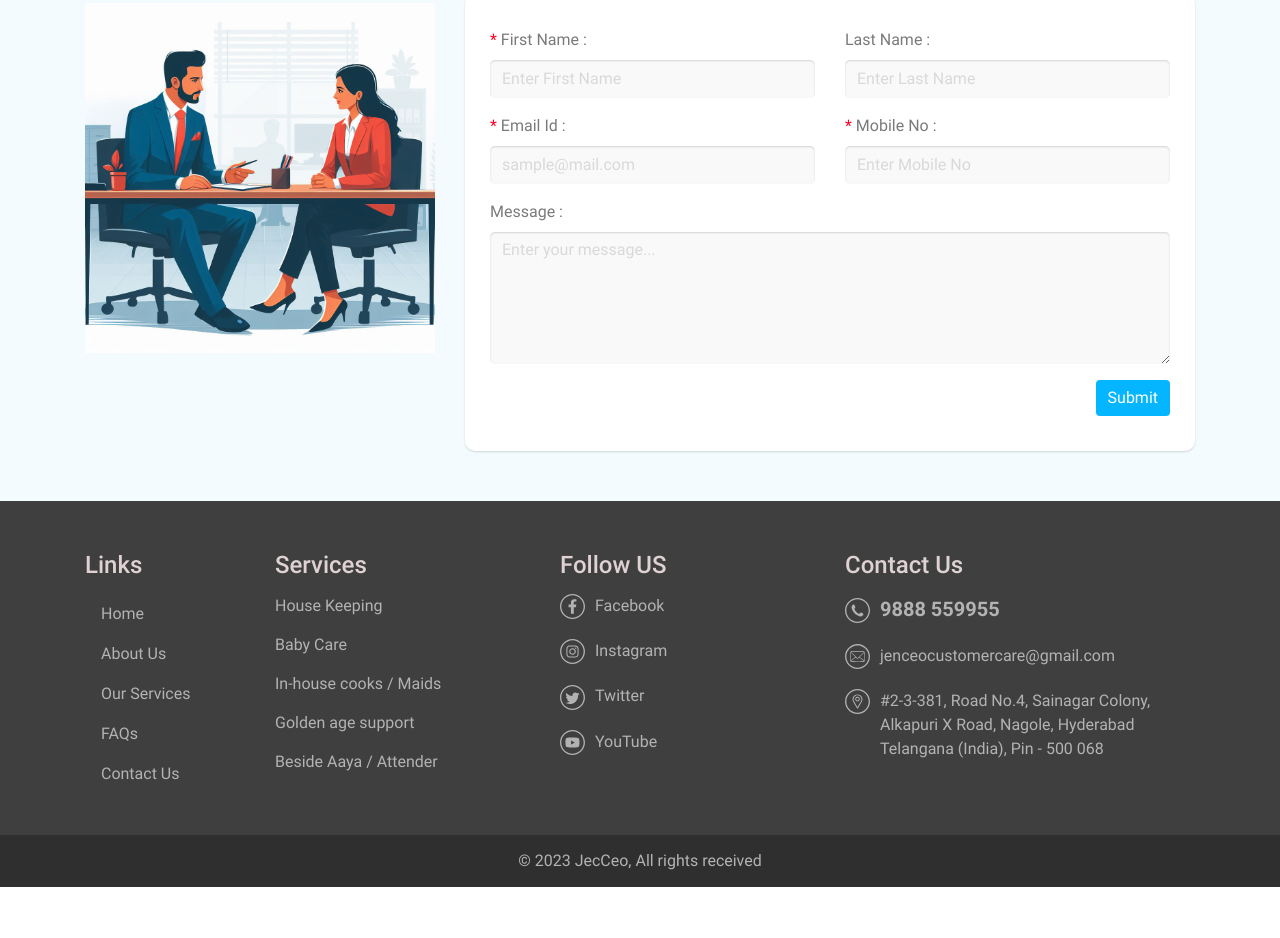
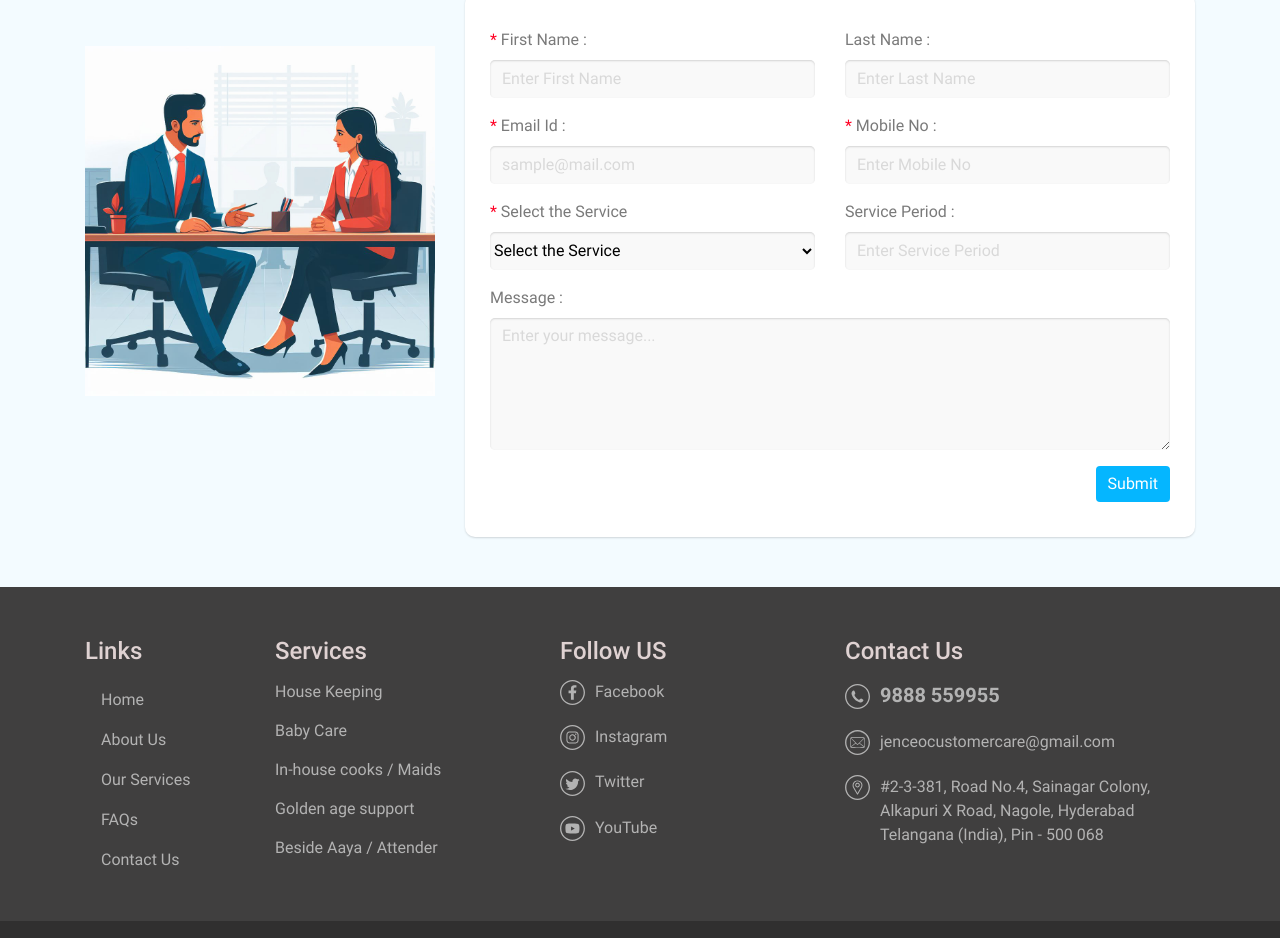
Before and after one commit to jnanaprakashpinisetti/HomeCare, a React (Create React App) app in the folder home-care/: page /#/ in a window 1280 px wide. Shown: the part 2338-3276 px from the top of the page. Before the commit the page ends 3225 px from the top, so only its background shows below. Built offline with nearby package versions, Linux system fonts and the light colour scheme.

Commit message:
Service Type and Service Pyred added, but email js is not working, we have to work on this

```diff
--- a/home-care/src/components/EnquiryForm.js
+++ b/home-care/src/components/EnquiryForm.js
@@ -1,8 +1,7 @@
 import React, { useRef, useState } from 'react';
 import emailjs from '@emailjs/browser';
-import ThankYouModal from './ThankYouModal'
-
-import contactUs from '../images/img/contact-us-2.jpg'
+import ThankYouModal from './ThankYouModal';
+import contactUs from '../images/img/contact-us-2.jpg';
 
 const EnquiryForm = () => {
     const form = useRef();
@@ -11,13 +10,17 @@ const EnquiryForm = () => {
     const [email, setEmail] = useState("");
     const [mobile, setMobile] = useState("");
     const [message, setMessage] = useState("");
+    const [serviceType, setServiceType] = useState("");
+    const [servicePeriod, setServicePeriod] = useState("");
 
     const [error, setError] = useState({
         firstName: "",
         secondName: "",
         email: "",
         mobile: "",
-        message: ""
+        message: "",
+        serviceType: "",
+        servicePeriod: ""
     });
 
     // Modal State
@@ -79,17 +82,16 @@ const EnquiryForm = () => {
             newErrors.mobile = "";
         }
 
+        // Service Type validation
+        if (serviceType.trim() === "") {
+            newErrors.serviceType = "Select Service Type";
+            formIsValid = false;
+        } else {
+            newErrors.serviceType = "";
+        }
 
+        // Update the error state
         setError(newErrors);
-
-        // Reset the form
-        const handleReset = () => {
-            setFirstName('');
-            setSecondName('');
-            setEmail('');
-            setMobile('');
-            setMessage('');
-        };
 
         // If form is valid, submit the form
         if (formIsValid) {
@@ -97,12 +99,18 @@ const EnquiryForm = () => {
 
             // Reset the form
             form.current.reset();
-            handleReset()
+            setFirstName('');
+            setSecondName('');
+            setEmail('');
+            setMobile('');
+            setMessage('');
+            setServiceType('');
+            setServicePeriod('');
 
             // Open the Thank You Modal
-            setShowModal(true); // Show the modal by setting state to true
+            setShowModal(true);
 
-            // You can call emailjs here to send the form
+            // Send the form using emailjs
             emailjs.sendForm('service_c0rlm6v', 'template_x970hts', form.current, 'kU1091UCIc-0bJ5LV')
                 .then((result) => {
                     console.log(result.text);
@@ -116,20 +124,22 @@ const EnquiryForm = () => {
 
     // Handle OK button click in the modal to close it
     const handleOkClick = () => {
-        setShowModal(false); // Close the modal when OK is clicked
+        setShowModal(false);
     };
 
     return (
         <>
             <section className="enquiryForm">
                 <div className="container">
-
                     <div className="row">
                         <div className="col-md-4">
                             <img src={contactUs} alt="contact Us" />
                         </div>
                         <div className="col-md-8">
-                            <h1 className="section-heading"> <span className="blue">send your </span><span className="yellow">Enquiry  to us</span></h1>
+                            <h1 className="section-heading">
+                                <span className="blue">send your </span>
+                                <span className="yellow">Enquiry to us</span>
+                            </h1>
 
                             <div className="form-wrapper">
                                 <form ref={form} onSubmit={submitHandler} id='enquiryForm'>
@@ -213,7 +223,51 @@ const EnquiryForm = () => {
                                         </div>
                                     </div>
 
-                                    {/* Block-3 */}
+                                    <div className="container">
+                                        <div className="row">
+                                            {/* Service Type */}
+                                            <div className="col-md-6 form-group">
+                                                <label htmlFor="serviceType"><span>* </span>Select the Service</label>
+                                                <select
+                                                    id='serviceType'
+                                                    className="form-select"
+                                                    name="serviceType" // Add name attribute
+                                                    value={serviceType}
+                                                    onChange={(e) => {
+                                                        setServiceType(e.target.value);
+                                                        clearError("serviceType");
+                                                    }}
+                                                >
+                                                    <option value="">Select the Service</option>
+                                                    <option value="Nursing">Nursing</option>
+                                                    <option value="Patient Care">Patient Care</option>
+                                                    <option value="Child Care">Child Care</option>
+                                                    <option value="Cook">Cook</option>
+                                                    <option value="Supporting">Supporting</option>
+                                                    <option value="Others">Others</option>
+                                                </select>
+                                                {error.serviceType && <span className='error'>{error.serviceType}</span>}
+                                            </div>
+                                            {/* Service Period */}
+                                            <div className="col-md-6 form-group">
+                                                <label htmlFor="servicePeriod">Service Period :</label>
+                                                <input
+                                                    type="text"
+                                                    className='form-control'
+                                                    id='servicePeriod'
+                                                    name='servicePeriod' // Add name attribute
+                                                    placeholder="Enter Service Period"
+                                                    value={servicePeriod}
+                                                    onChange={(e) => {
+                                                        setServicePeriod(e.target.value);
+                                                        clearError("servicePeriod");
+                                                    }}
+                                                />
+                                            </div>
+                                        </div>
+                                    </div>
+
+                                    {/* Block-4 */}
                                     <div className="container">
                                         <div className="row">
                                             {/* Message */}
@@ -240,7 +294,6 @@ const EnquiryForm = () => {
                                     <div className="btn-wrap">
                                         <button type="submit" className="btn btn-primary">Submit</button>
                                     </div>
-
                                 </form>
                             </div>
                         </div>
@@ -263,10 +316,9 @@ const EnquiryForm = () => {
                         </div>
                     </div>
                 </div>
-
             </section>
         </>
     );
-}
+};
 
 export default EnquiryForm;
--- a/home-care/src/scss/components/formElement.scss
+++ b/home-care/src/scss/components/formElement.scss
@@ -63,6 +63,20 @@
 
 }
 
+.form-select {
+    display: block;
+    border: none;
+    background: #f9f9f9;
+    box-shadow: inset 0px 1px 2px 0px rgba(0, 0, 0, 0.15);
+    border-radius: 5px;
+    min-height: 38px;
+    width: 100%;
+
+    &:focus-visible {
+        outline: none;
+    }
+}
+
 
 
 ::-webkit-input-placeholder {
```
